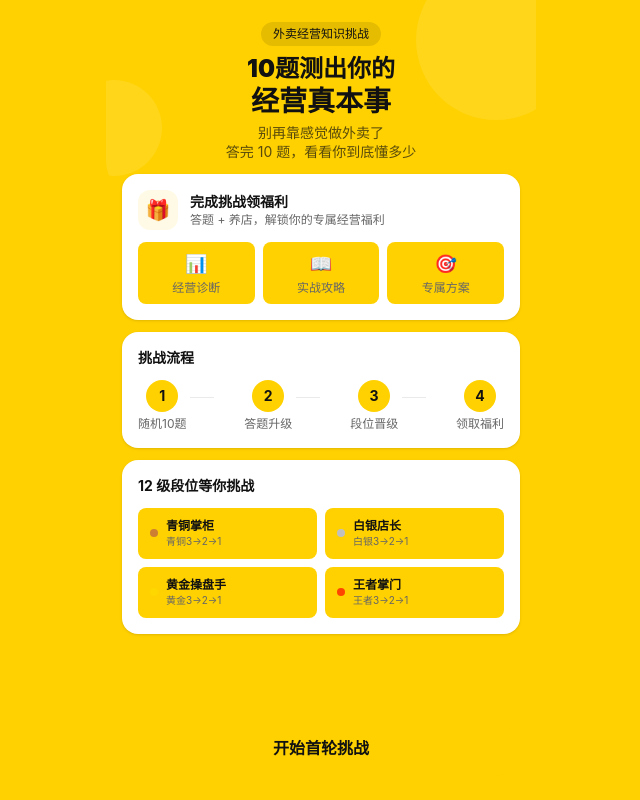
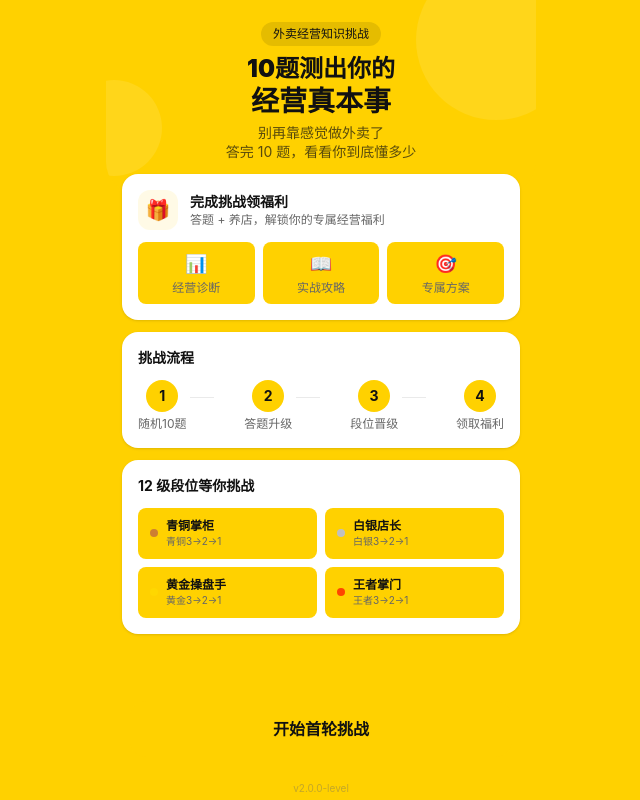
Before and after one commit to hankyan2010/waimaigame1, a Next.js app: page / in a window 1280 px wide. Shown: the whole page, without its empty margins (319-959 px from the left). Built offline with nearby package versions, Linux system fonts and the light colour scheme.

Commit message:
chore: 首页添加版本号 v2.0.0-level 用于验证部署
https://claude.ai/code/session_01QfHddaLFXCuyn7z6c8ahG6

```diff
--- a/src/app/page.tsx
+++ b/src/app/page.tsx
@@ -230,6 +230,9 @@ export default function HomePage() {
       )}
 
       {showGuide && <ShareGuide onClose={() => setShowGuide(false)} />}
+
+      {/* Version */}
+      <p className="text-center text-[10px] text-secondary/40 pb-1">v2.0.0-level</p>
     </div>
   );
 }
```
